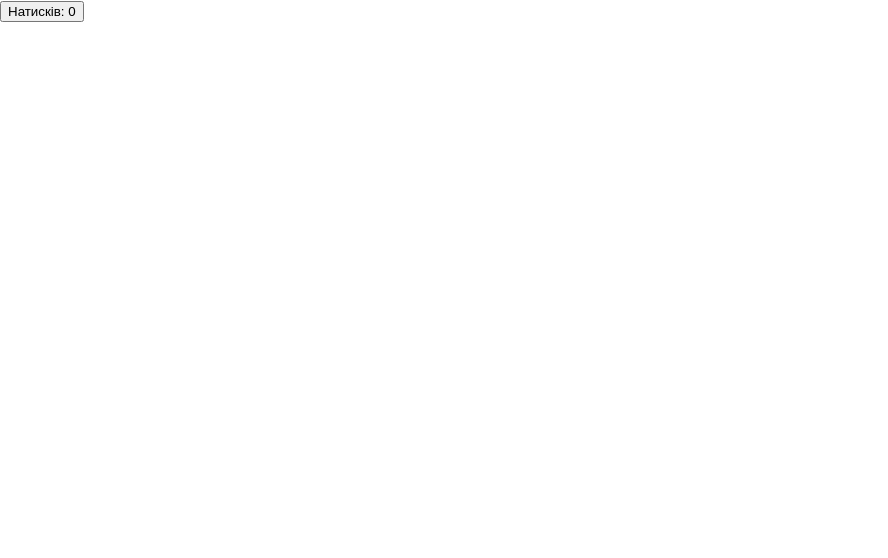
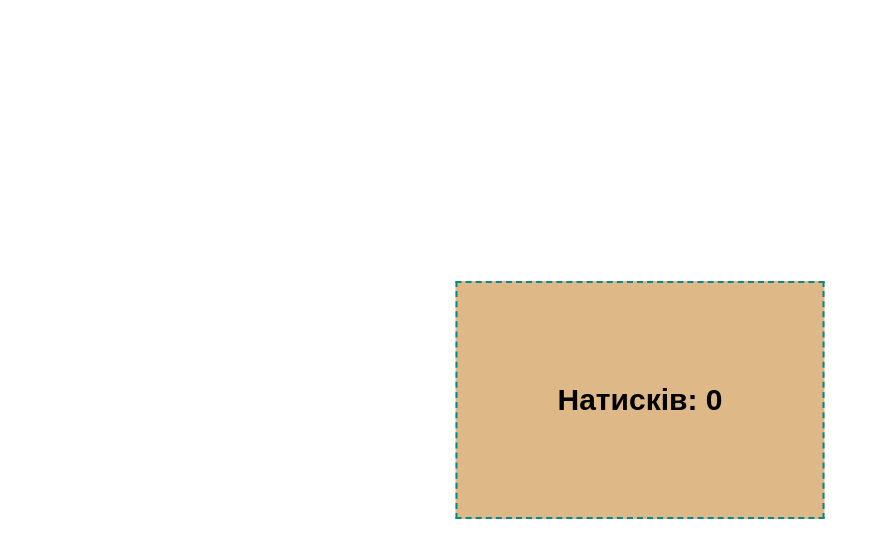
Before and after one commit to Qunthunnan/react-learning, a React (Create React App) app: page / in a window 1280 px wide. Shown: the top 558 px of the page, without its empty margins (0-888 px from the left). Built offline with nearby package versions, Linux system fonts and the light colour scheme.

Commit message:
learning style components

```diff
--- a/package.json
+++ b/package.json
@@ -9,6 +9,7 @@
     "react": "^18.3.1",
     "react-dom": "^18.3.1",
     "react-scripts": "5.0.1",
+    "styled-components": "^6.1.11",
     "web-vitals": "^2.1.4"
   },
   "scripts": {
--- a/src/App.js
+++ b/src/App.js
@@ -1,6 +1,7 @@
  import logo from './logo.svg';
 import './App.css';
 import { Component } from 'react';
+import styled from 'styled-components';
 
 function App() {
   return (
@@ -31,9 +32,26 @@ function FooButton() {
 //Компоненти можуть бути як класовими
 
 class Button extends Component {
+  constructor(props) {
+    super(props);
+    this.state = {
+      num: 0
+    }
+  }
   render () {
-    let num = 0;
-    const btn = <button className='Button'>Натисків: {num}</button>;
+    const {num} = this.state;
+    const Btn = styled.button`
+      padding: 100px;
+      font-size: 30px;
+      font-weight: 700;
+      background-color: burlywood;
+      border: 2px darkcyan dashed;
+      position: absolute;
+      left: 50%;
+      top: 50%;
+      transform: translate(-50%, -50%);
+    `;
+    const btn = <Btn onClick={()=>{this.setState(({num}) => { return {num: num + 1} })}} className='Button'>Натисків: {num}</Btn>;
     return btn;
   }
 }
```
Also changed, not shown: 1 other file (tests, documents, lock files or other folders).
